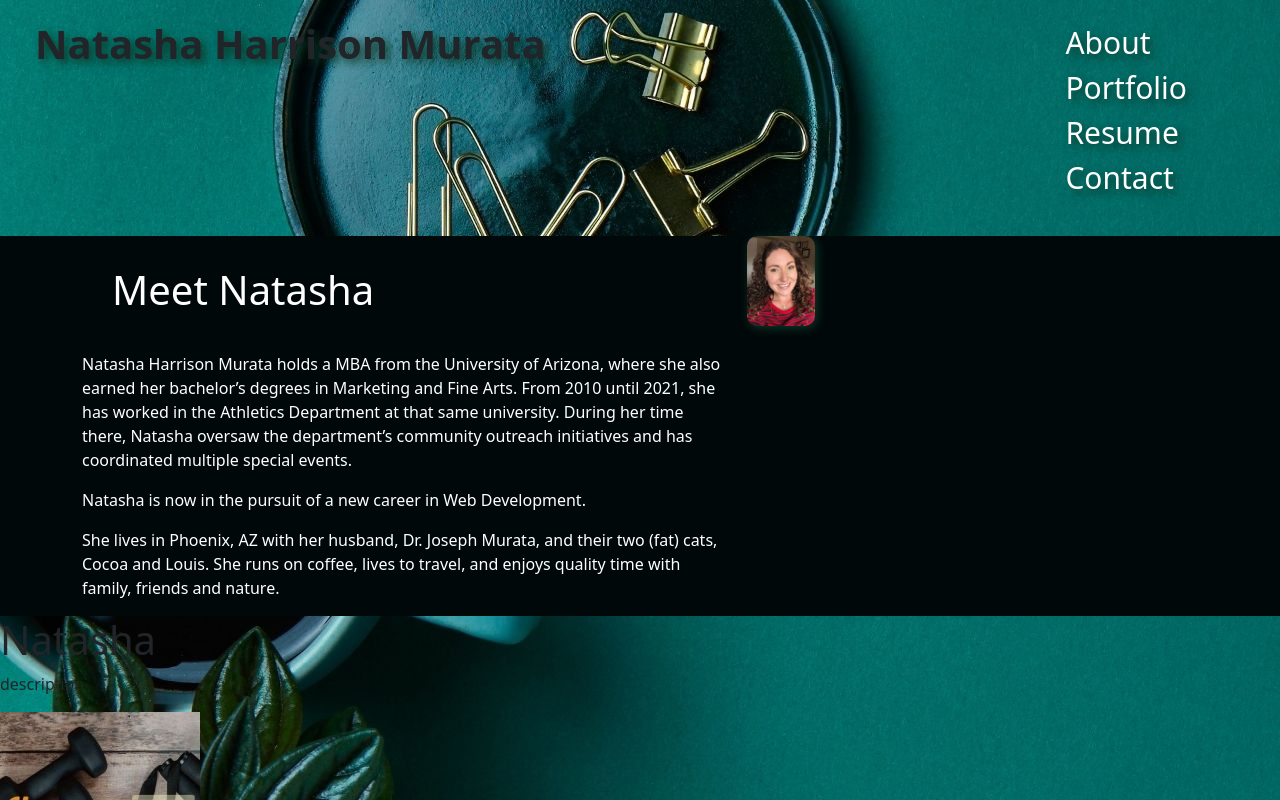
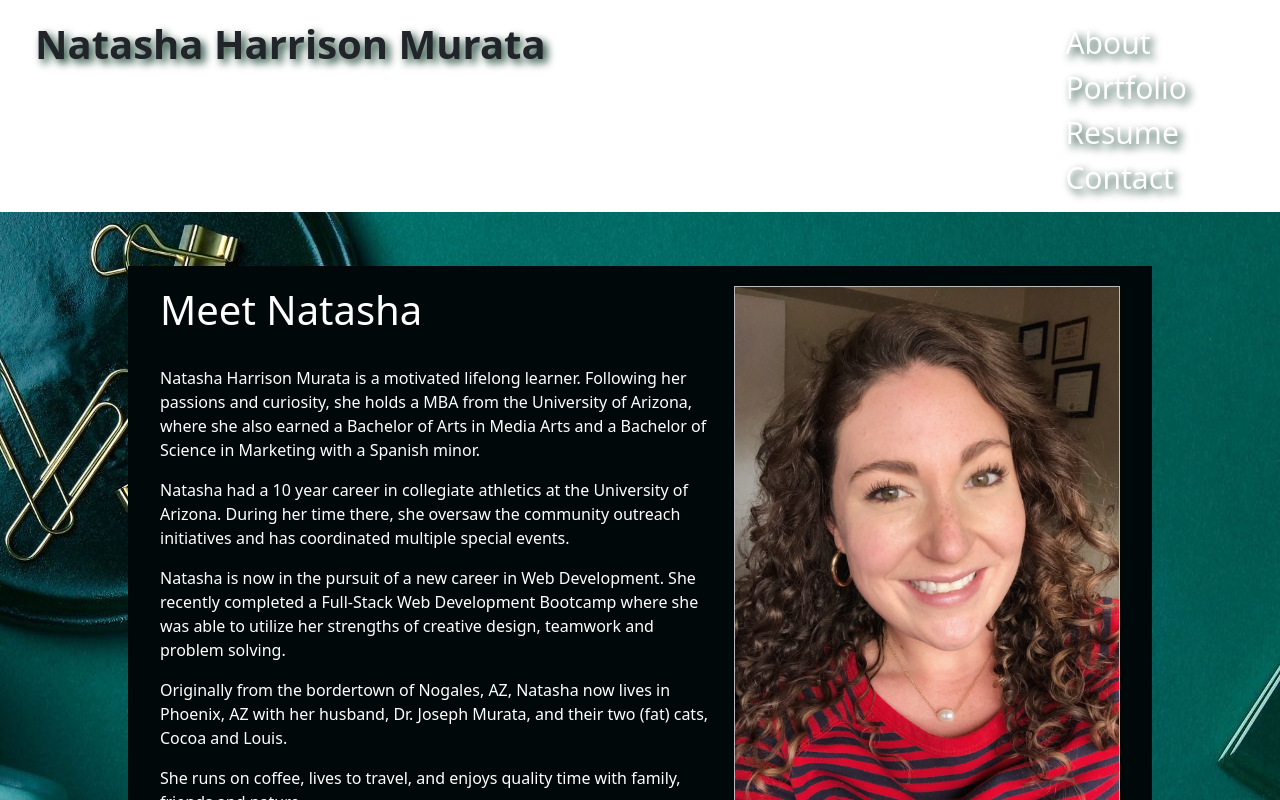
Before and after one commit to natasharrison/natasharrison_portfolio, a React (Create React App) app: page / in a window 1280 px wide. Shown: the top 800 px of the page. Built offline with nearby package versions, Linux system fonts and the light colour scheme.

Commit message:
about me section revised

```diff
--- a/src/components/About/index.js
+++ b/src/components/About/index.js
@@ -1,5 +1,4 @@
 import React from "react";
-import headshot from "../../assets/headshot/headshot.JPG";
 
 function About() {
   return (
@@ -7,35 +6,28 @@ function About() {
       <div class="container">
         <div class="row">
           <div class="col-md-7">
-          <h1 className="Title">Meet Natasha </h1>
-          <span className="About-Content">
+            <h1> Meet Natasha </h1>
+            <br></br>
               <p>
-              Natasha Harrison Murata holds a MBA from the University of
-              Arizona, where she also earned her bachelor’s degrees in Marketing
-              and Fine Arts. From 2010 until 2021, she has worked in the
-              Athletics Department at that same university. During her time
-              there, Natasha oversaw the department’s community outreach
-              initiatives and has coordinated multiple special events.
+                Natasha Harrison Murata is a motivated lifelong learner. Following her passions and curiosity, she holds a MBA from the University of Arizona, where she also earned a Bachelor of Arts in Media Arts and a Bachelor of Science in Marketing with a Spanish minor.
               </p>
               <p>
-              Natasha is now in the pursuit of a new career in Web Development.
+                Natasha had a 10 year career in collegiate athletics at the University of Arizona. During her time there, she oversaw the community outreach initiatives and has coordinated multiple special events.
               </p>
               <p>
-              {" "}
-              She lives in Phoenix, AZ with her husband, Dr. Joseph Murata, and
-              their two (fat) cats, Cocoa and Louis. She runs on coffee, lives
-              to travel, and enjoys quality time with family, friends and
-              nature.
+                Natasha is now in the pursuit of a new career in Web
+                Development. She recently completed a Full-Stack Web Development Bootcamp where she was able to utilize her strengths of creative design, teamwork and problem solving.
               </p>
-          </span>
+              <p>
+                Originally from the bordertown of Nogales, AZ, Natasha now lives in Phoenix, AZ with her husband, Dr. Joseph Murata,
+                and their two (fat) cats, Cocoa and Louis.
+                </p>
+                <p>
+                  She runs on coffee, lives to travel, and enjoys quality time with family, friends and nature.
+              </p>
           </div>
           <div class="col-md-5">
-          <img
-            src={headshot}
-            alt="profile of Natasha"
-            style={{ width: "15%" }}
-            className="Headshot"
-          />
+            <div className="Headshot"></div>
           </div>
         </div>
       </div>
--- a/src/components/Portfolio/index.js
+++ b/src/components/Portfolio/index.js
@@ -1,5 +1,4 @@
 import React from 'react';
-import { capitalizeFirstLetter } from '../../utils/helpers';
 import ProjectList from '../ProjectList';
 
 function Portfolio() {
@@ -13,8 +12,6 @@ function Portfolio() {
 
     return (
         <section>
-            <h1> Natasha </h1>
-            <p> description </p>
             <ProjectList />
         </section>
     );
--- a/src/index.css
+++ b/src/index.css
@@ -7,13 +7,12 @@
 
 body {
   font-family: Verdana, Geneva, Tahoma, sans-serif;
-  background-color: var(--primary-color);
-  color: var(--tertiary-color);
   -webkit-font-smoothing: antialiased;
   -moz-osx-font-smoothing: grayscale;
   margin: 0;
   background-image: url("./assets/cover/cover-image.jpg");
   background-repeat: no-repeat;
+  background-position: center;
 }
 
 header {
@@ -23,7 +22,6 @@ header {
   flex-wrap: wrap;
   position: sticky;
   top: 0;
-  /* background-image: url("./assets/cover/cover-image.jpg"); */
   background-size: cover;
   background-position: 80%;
   background-attachment: fixed;
@@ -54,42 +52,25 @@ li {
   list-style: none;
 }
 
-/* .Hero { */
-  /* background-image: url("./assets/cover/cover-image.jpg"); */
-  /* background-repeat: no-repeat;
-  background-attachment: fixed;
-  background-position: 80%;
-  height: 800px;
-  padding: 20px 35px;
-  background-size: cover;
-  display: flex;
-  flex-wrap: wrap;
-}  */
-
 .About {
   background-color: var(--secondary-color);
   color: #fff;
-  /* margin: 50px auto;
+  margin: 30px auto;
   padding: 20px;
-  width: 80%; */
+  width: 80%;
   display: flex;
   flex-wrap: wrap;
   align-items: center;
   justify-content: space-between;
 }
 
-/* .About-Content {
-  width: 60%;
-  padding: 20px;
-} */
-
 .Headshot {
-  border-radius: 10px;
-  box-shadow: 2px 2px 10px #0d3827;
-}
-
-.Title {
-  padding: 30px;
+  background-image: url("../src/assets/headshot/headshot.JPG");
+  width: 100%;
+  height: 100%;
+  background-size: cover;
+  background-position: center;
+  border: 1px solid #bbbbbb;
 }
 
 .Contact {
```
Lines whose indentation alone changed are shown as unchanged.
